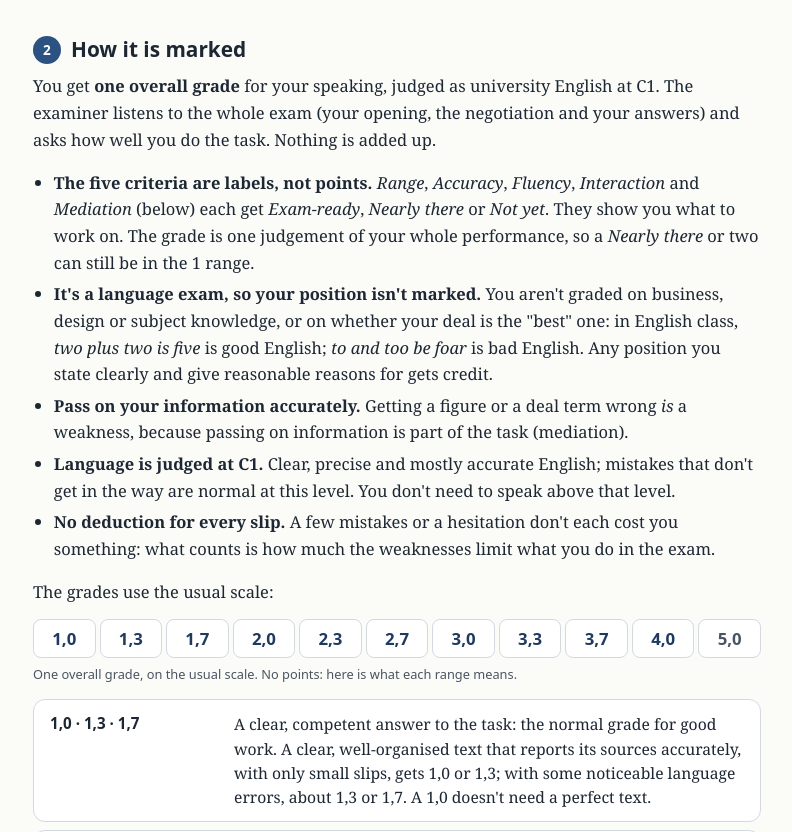
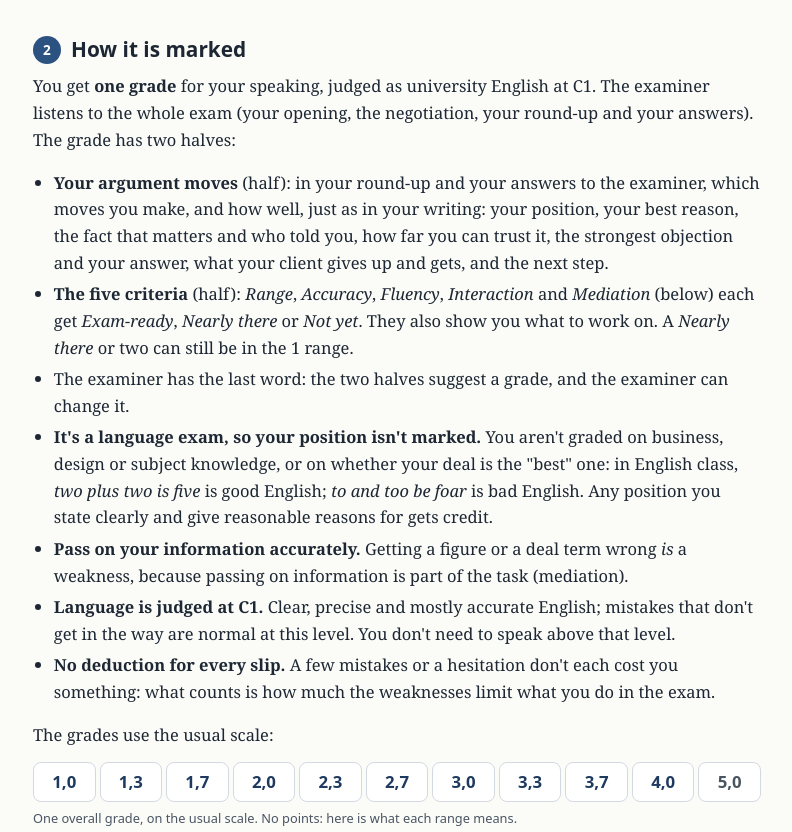
Before and after one commit to andrewdenmead/extras.simlearn, a plain HTML site: page exam-guides/ebc/speaking/index.html in a window 1280 px wide. Shown: the part 1027-1859 px from the top of the page, without its empty margins (243-1035 px from the left). Drawn offline with Linux system fonts and the light colour scheme.

Commit message:
Speaking exam guides: the grade is half the argument moves, half the five criteria; note boxes on the Deal sheet
Co-Authored-By: Claude Opus 5.5 <noreply@anthropic.com>
Claude-Session: https://claude.ai/code/session_01WiH7ZvBUGoCJ5mBXk4Yf3e

```diff
--- a/exam-guides/ebc/speaking/index.html
+++ b/exam-guides/ebc/speaking/index.html
@@ -109,9 +109,11 @@ footer{margin-top:3rem;padding-top:1rem;border-top:1px solid var(--line);font-si
 <li><strong>Your grade is your own.</strong> Each of you is graded separately. The deal itself isn't marked: there is no "right" deal. What counts is how you use your information and how you negotiate.</li>
 </ul>
 <h2 id="s2"><span class="n">2</span>How it is marked</h2>
-<p>You get <strong>one overall grade</strong> for your speaking, judged as university English at C1. The examiner listens to the whole exam (your opening, the negotiation and your answers) and asks how well you do the task. Nothing is added up.</p>
+<p>You get <strong>one grade</strong> for your speaking, judged as university English at C1. The examiner listens to the whole exam (your opening, the negotiation, your round-up and your answers). The grade has two halves:</p>
 <ul>
-<li><strong>The five criteria are labels, not points.</strong> <em>Range</em>, <em>Accuracy</em>, <em>Fluency</em>, <em>Interaction</em> and <em>Mediation</em> (below) each get <em>Exam-ready</em>, <em>Nearly there</em> or <em>Not yet</em>. They show you what to work on. The grade is one judgement of your whole performance, so a <em>Nearly there</em> or two can still be in the 1 range.</li>
+<li><strong>Your argument moves</strong> (half): in your round-up and your answers to the examiner, which moves you make, and how well, just as in your writing: your position, your best reason, the fact that matters and who told you, how far you can trust it, the strongest objection and your answer, what your client gives up and gets, and the next step.</li>
+<li><strong>The five criteria</strong> (half): <em>Range</em>, <em>Accuracy</em>, <em>Fluency</em>, <em>Interaction</em> and <em>Mediation</em> (below) each get <em>Exam-ready</em>, <em>Nearly there</em> or <em>Not yet</em>. They also show you what to work on. A <em>Nearly there</em> or two can still be in the 1 range.</li>
+<li>The examiner has the last word: the two halves suggest a grade, and the examiner can change it.</li>
 <li><strong>It's a language exam, so your position isn't marked.</strong> You aren't graded on business, design or subject knowledge, or on whether your deal is the "best" one: in English class, <em>two plus two is five</em> is good English; <em>to and too be foar</em> is bad English. Any position you state clearly and give reasonable reasons for gets credit.</li>
 <li><strong>Pass on your information accurately.</strong> Getting a figure or a deal term wrong <em>is</em> a weakness, because passing on information is part of the task (mediation).</li>
 <li><strong>Language is judged at C1.</strong> Clear, precise and mostly accurate English; mistakes that don't get in the way are normal at this level. You don't need to speak above that level.</li>
@@ -146,7 +148,7 @@ footer{margin-top:3rem;padding-top:1rem;border-top:1px solid var(--line);font-si
 <li><strong>Don't agree too fast.</strong> Use your information before you give way, and say what you want in return.</li>
 </ul>
 <h2 id="s6"><span class="n">6</span>Your round-up and the examiner's questions</h2>
-<p>The round-up uses the same argument moves as your writing (Write It Well): <strong>position</strong> (what you agreed), <strong>evidence</strong> (the fact that mattered, and who told you), <strong>counter-argument and response</strong> (the strongest point against you, and your answer), <strong>trade-off</strong> (what your client gave up and got). The examiner then asks a few questions, usually about the moves you left out: <em>Who told you that? How far can you trust it? Who disagreed most, and why? What did your client give up?</em></p>
+<p>The round-up uses the same eight argument moves as your writing (Write It Well): <strong>position</strong> (what you agreed), <strong>reasoning</strong> (why it is right for your client), <strong>evidence</strong> (the fact that mattered, and who told you), <strong>source check</strong> (how far you can trust it), <strong>counter-argument and response</strong> (the strongest point against you, and your answer), <strong>trade-off</strong> (what your client gave up and got) and <strong>conclusion</strong> (what your client should do next). The Deal sheet has a note box for each. The examiner then asks a few questions, usually about the moves you left out: <em>So what is your final position? What is the best reason for this? Who told you that? How far can you trust it? Is there a counter-argument? What did your client give up?</em></p>
 <p>At the end, the examiner also asks about the deal: why you chose it, what your client gave up, what risk is left. Answer with reasons and your information, not just "it was fair". It's fine to say what you are less happy with: <em>My client gave way on…, because… The risk is…</em></p>
 <h2 id="s7"><span class="n">7</span>Useful language</h2>
 <div class="phr"><div class="row"><b>Open</b><span class="chip">I represent…</span><span class="chip">My client's main concern is…</span><span class="chip">The key thing I've found out is…</span></div><div class="row"><b>Ask</b><span class="chip">What does your client need from this?</span><span class="chip">Could you tell us more about…?</span><span class="chip">How important is… for you?</span></div><div class="row"><b>Pass on information</b><span class="chip">According to my client's contact, …</span><span class="chip">Our figures show that…</span><span class="chip">What this means for the deal is…</span></div><div class="row"><b>Propose</b><span class="chip">What if we…?</span><span class="chip">We'd be willing to…, provided that…</span><span class="chip">How about a compromise:…?</span></div><div class="row"><b>Accept and concede</b><span class="chip">We can live with that, as long as…</span><span class="chip">We're prepared to give way on…, if…</span></div><div class="row"><b>Push back politely</b><span class="chip">I see your point, but…</span><span class="chip">That would be difficult for my client, because…</span></div><div class="row"><b>Check and summarise</b><span class="chip">Just to check: you're saying that…?</span><span class="chip">So we agree on… What's left is…</span></div></div>
```
Also changed, not shown: exam-guides/ae/speaking/index.html (+5 -3 lines), exam-guides/efd/speaking/index.html (+5 -3 lines), exam-guides/eim/speaking/index.html (+5 -3 lines).
